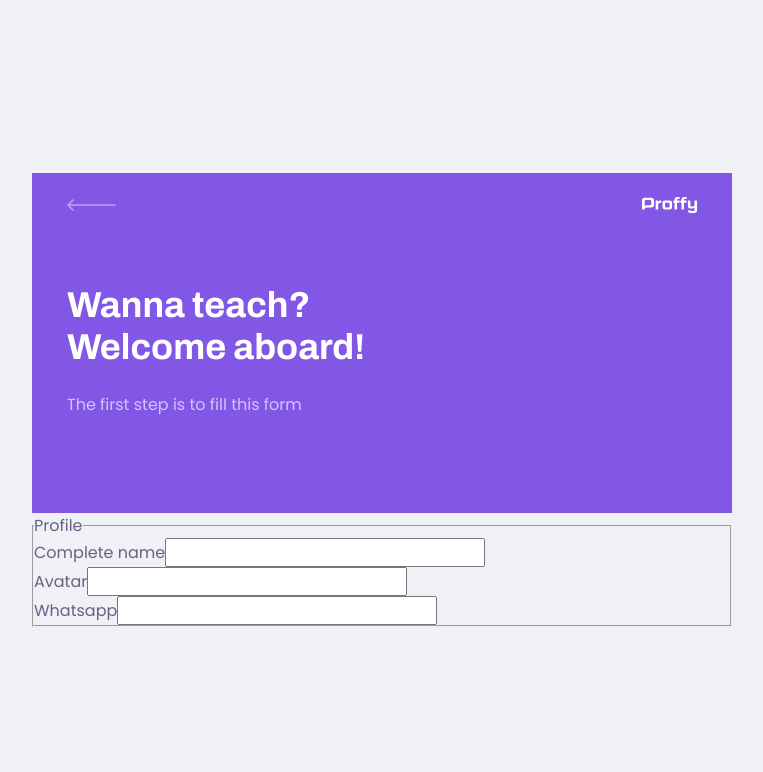
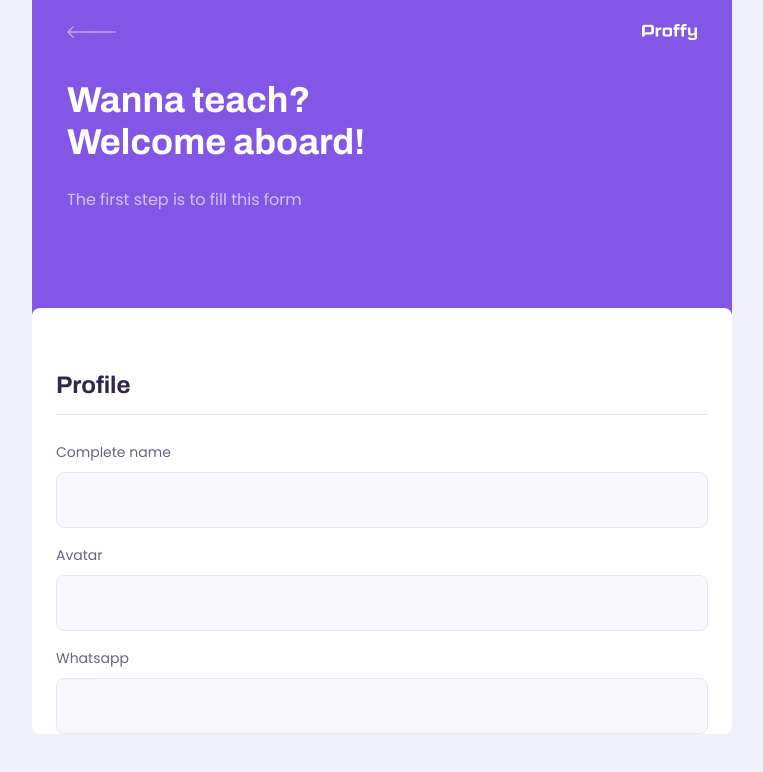
Before and after one commit to yamgarcia/Proffy, a React (Create React App) app in the folder web/: page /give-classes in a window 1280 px wide. Shown: the top 772 px of the page, without its empty margins (258-1021 px from the left). Built offline with nearby package versions, Linux system fonts and the light colour scheme.

Commit message:
Move input styles to Input component and update application inputs

```diff
--- /dev/null
+++ b/web/src/components/Input/index.tsx
@@ -0,0 +1,24 @@
+import React, { InputHTMLAttributes } from "react";
+import "./styles.css";
+
+/* To allow the Input component to receive all props an input tag usually
+   receives the interface must extend the React interface InputHTMLAttributes
+   and it must contain the global generic param HTMLInputElement*/
+interface InputProps extends InputHTMLAttributes<HTMLInputElement> {
+  name: string;
+  label: string;
+}
+
+//* every property that is not mentioned will be stored in the rest object
+const Input: React.FC<InputProps> = ({ name, label, ...rest }) => {
+  return (
+    <>
+      <div className='input-block'>
+        <label htmlFor={name}>{label}</label>
+        <input type='text' id={name} {...rest} />
+      </div>
+    </>
+  );
+};
+
+export default Input;
--- /dev/null
+++ b/web/src/components/Input/styles.css
@@ -0,0 +1,37 @@
+.input-block {
+  position: relative;
+}
+
+/* To access an element that before that has another class
+      In this case, to access an .input-block that has an input-block before*/
+.input-block + .input-block {
+  margin-top: 1.4rem;
+}
+
+.input-block label {
+  font-size: 1.4rem;
+}
+
+.input-block input {
+  width: 100%;
+  height: 5.6rem;
+  margin-top: 0.8rem;
+  border-radius: 0.8rem;
+  background: var(--color-input-background);
+  border: 1px solid var(--color-line-in-white);
+  outline: 0;
+  padding: 0 1.6rem;
+  font: 1.9rem Archivo;
+}
+
+.input-block:focus-within::after {
+  width: calc(100% - 3.2rem);
+  height: 2px;
+  /* to use ::after it needs to have "content:" */
+  content: "";
+  background: var(--color-primary-light);
+  position: absolute;
+  left: 1.6rem;
+  right: 1.6rem;
+  bottom: 0;
+}
--- a/web/src/pages/TeacherForm/index.tsx
+++ b/web/src/pages/TeacherForm/index.tsx
@@ -1,28 +1,22 @@
 import React from "react";
+import "./styles.css";
 import PageHeader from "../../components/PageHeader";
+import Input from "../../components/Input";
 
 const TeacherForm: React.FC = () => {
   return (
     <>
       <div id='page-teacher-form' className='container'>
         <PageHeader
-      description="The first step is to fill this form"
-      title='Wanna teach? Welcome aboard!' />
+          description='The first step is to fill this form'
+          title='Wanna teach? Welcome aboard!'
+        />
         <main>
           <fieldset>
             <legend>Profile</legend>
-          <div className='input-block'>
-              <label htmlFor='name'>Complete name</label>
-              <input type='text' id='name' />
-          </div>
-          <div className='input-block'>
-              <label htmlFor='Avatar'>Avatar</label>
-              <input type='text' id='Avatar' />
-          </div>
-          <div className='input-block'>
-              <label htmlFor='Whatsapp'>Whatsapp</label>
-              <input type='text' id='Whatsapp' />
-          </div>
+            <Input name='name' label='Complete name' />
+            <Input name='Avatar' label='Avatar' />
+            <Input type='number' name='Whatsapp' label='Whatsapp' />
           </fieldset>
         </main>
       </div>
--- /dev/null
+++ b/web/src/pages/TeacherForm/styles.css
@@ -0,0 +1,40 @@
+#page-teacher-form {
+  width: 100vw;
+  height: 100vh;
+}
+
+#page-teacher-form .page-header .header-content {
+  margin-bottom: 6.4rem;
+}
+
+#page-teacher-form main {
+  background: var(--color-box-base);
+  width: 100%;
+  max-width: 74rem;
+  border-radius: 0.8rem;
+  margin: -3.2rem auto 3.2rem;
+  padding-top: 6.4rem;
+  /* prevents any content to be show outside this box */
+  overflow: hidden;
+}
+
+#page-teacher-form main fieldset {
+  border: 0;
+  padding: 0 2.4rem;
+}
+
+/* When fieldset has another fildset after */
+#page-teacher-form main fieldset + fieldset {
+  margin-top: 6.4rem;
+}
+#page-teacher-form main fieldset legend {
+  font: 700 2.4rem Archivo;
+  color: var(--color-text-title);
+  margin-bottom: 2.4rem;
+  display: flex;
+  align-items: center;
+  justify-content: space-between;
+  width: 100%;
+  padding-bottom: 1.6rem;
+  border-bottom: 1px solid var(--color-line-in-white);
+}
--- a/web/src/pages/TeacherList/index.tsx
+++ b/web/src/pages/TeacherList/index.tsx
@@ -2,6 +2,7 @@ import React from "react";
 import "./styles.css";
 import PageHeader from "../../components/PageHeader";
 import TeacherItem from "../../components/TeacherItem";
+import Input from "../../components/Input";
 
 const TeacherList: React.FC = () => {
   return (
@@ -9,18 +10,9 @@ const TeacherList: React.FC = () => {
       <div id='page-teacher-list' className='container'>
         <PageHeader title='Here are the available Teachers'>
           <form id='search-teachers'>
-            <div className='input-block'>
-              <label htmlFor='subject'>Subject</label>
-              <input type='text' id='subject' />
-            </div>
-            <div className='input-block'>
-              <label htmlFor='week_day'>Week Day</label>
-              <input type='text' id='subject' />
-            </div>
-            <div className='input-block'>
-              <label htmlFor='time'>Time</label>
-              <input type='text' id='subject' />
-            </div>
+            <Input name='subject' label='Subject' />
+            <Input name='week_day' label='Week Day' />
+            <Input type='time' name='time' label='Time' />
           </form>
         </PageHeader>
 
--- a/web/src/pages/TeacherList/styles.css
+++ b/web/src/pages/TeacherList/styles.css
@@ -9,44 +9,6 @@
 
 #search-teachers label {
   color: var(--color-text-in-primary);
-}
-
-#search-teachers .input-block {
-  position: relative;
-}
-
-/* To access an element that before that has another class
-    In this case, to access an .input-block that has an input-block before*/
-#search-teachers .input-block + .input-block {
-  margin-top: 1.4rem;
-}
-
-#search-teachers .input-block label {
-  font-size: 1.4rem;
-}
-
-#search-teachers .input-block input {
-  width: 100%;
-  height: 5.6rem;
-  margin-top: 0.8rem;
-  border-radius: 0.8rem;
-  background: var(--color-input-background);
-  border: 1px solid var(--color-line-in-white);
-  outline: 0;
-  padding: 0 1.6rem;
-  font: 1.9rem Archivo;
-}
-
-#search-teachers .input-block:focus-within::after {
-  width: calc(100% - 3.2rem);
-  height: 2px;
-  /* to use ::after it needs to have "content:" */
-  content: "";
-  background: var(--color-primary-light);
-  position: absolute;
-  left: 1.6rem;
-  right: 1.6rem;
-  bottom: 0;
 }
 
 .page-teacher-list main {
```
Lines whose indentation alone changed are shown as unchanged.
